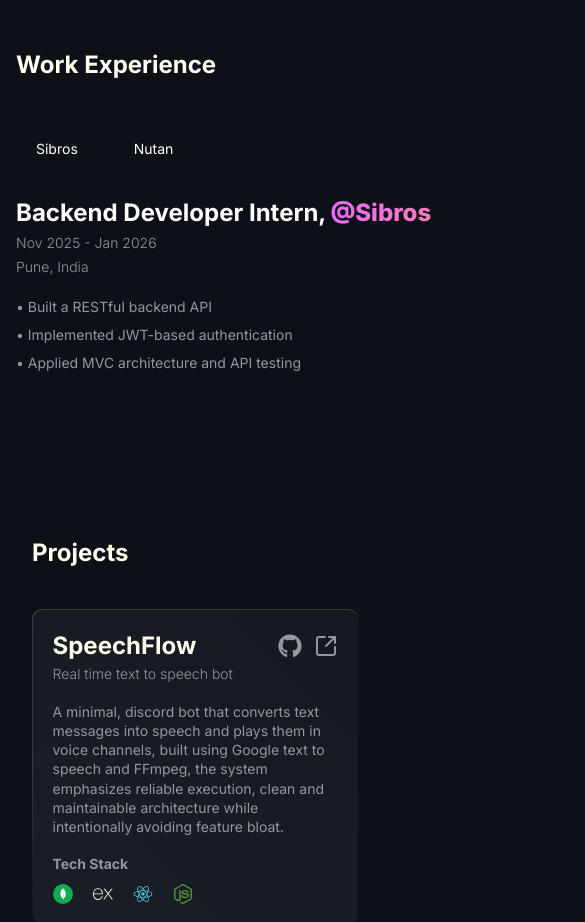
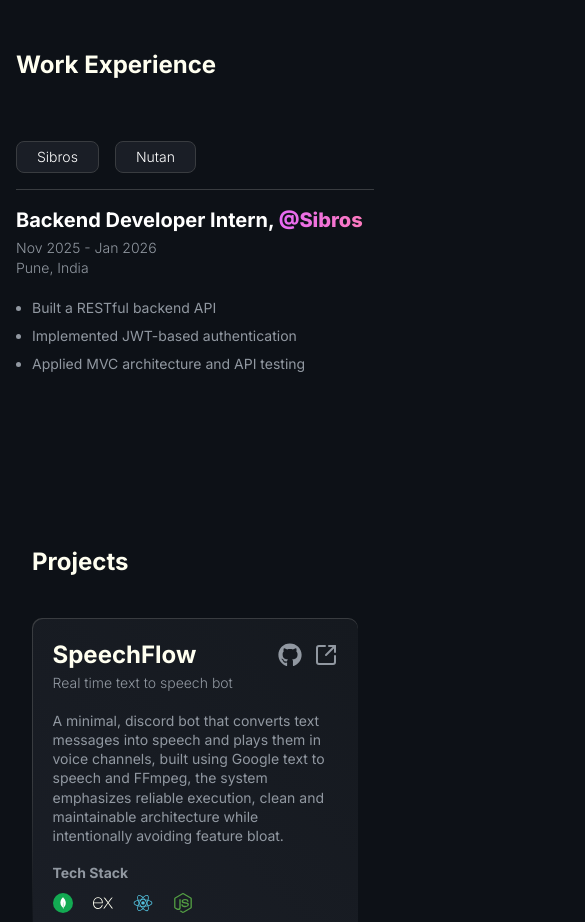
Before and after one commit to ajajm/Portfolio, a React (Vite) app in the folder client/: page / in a window 390 px wide. Shown: the part 800-1722 px from the top of the page, 585 px wide, since content can reach past the window. Built offline with nearby package versions, Linux system fonts and the light colour scheme.

Commit message:
style: add a bottom line for distinguish

```diff
--- a/client/src/features/Experience.jsx
+++ b/client/src/features/Experience.jsx
@@ -13,9 +13,9 @@
             duration: 'Nov 2025 - Jan 2026',
             location: 'Pune, India',
             description: {
-                line1:'• Built a RESTful backend API',
-                line2:'• Implemented JWT-based authentication',
-                line3:'• Applied MVC architecture and API testing'
+                line1:'Built a RESTful backend API',
+                line2:'Implemented JWT-based authentication',
+                line3:'Applied MVC architecture and API testing'
             }
         },
         Nutan: {
@@ -23,18 +23,18 @@
             duration: 'May 2025 - July 2025',
             location: 'Nashik, India',
             description: {
-                line1:'• Orchestrated a 6-week digital literacy program for 100+ students',
-                line2:'• Developed and deployed a functional website using the MERN stack',
-                line3:'• Streamlining information delivery through automation'
+                line1:'Orchestrated a 6-week digital literacy program for 100+ students',
+                line2:'Developed and deployed a functional website using the MERN stack',
+                line3:'Streamlining information delivery through automation'
             }
         },
         company2: {
             role: 'JPM',
             duration: 'Sep 2025 - Jan 2026',
             description: {
-                line1:'• Description line 1',
-                line2:'• Description line 2',
-                line3:'• Description line 3'
+                line1:'Description line 1',
+                line2:'Description line 2',
+                line3:'Description line 3'
             }
         }
     }
@@ -44,18 +44,25 @@
         const data = workInfo[selectedWork]
 
         return <div>
-                <div className='flex flex-col items-start justify-center font-light text-sm w-xl gap-1 text-gray-300'>
-                    <h1 className="text-2xl md:text-3xl text-white font-bold ">{data.role},
+                <div className='flex flex-col items-start justify-center font-light text-sm  gap-1 text-gray-300'>
+                    <h1 className="text-xl md:text-3xl text-white font-bold ">{data.role},
                         <span className="bg-linear-to-r from-[#e769f5]  to-[#fc79bd] inline-block text-transparent bg-clip-text font-extrabold ml-1">@{selectedWork}</span>
                     </h1>
-                    <p className='text-[#9198a1]'>{data.duration}</p>
-                    <p className='text-[#9198a1]'>{data.location} </p>
+                    <ul className='list-outside text-[#9198a1]'>
+                        <li>{data.duration}</li>
+                        <li>{data.location}</li>
+                    </ul>
+                    {/* <p className='text-[#9198a1]'>{data.duration}</p>
+                    <p className='text-[#9198a1]'>{data.location} </p> */}
                 </div>
 
                 <div className='py-4 text-sm text-[#9198a1] font-normal leading-loose'>
-                    <p>{data.description.line1}</p>
-                    <p>{data.description.line2}</p>
-                    <p>{data.description.line3}</p>
+                    <ul className='list-disc pl-4 list-outside text-[#9198a1]'>
+                        <li>{data.description.line1}</li>
+                        <li>{data.description.line2}</li>
+                        <li>{data.description.line3}</li>
+                    </ul>
+
                 </div>
             </div>
     }
@@ -66,11 +73,14 @@
     Work Experience
   </h1>
 
-  <div className="flex flex-col md:flex-row gap-8 lg:gap-16 mt-5">
+  <div className="flex flex-col md:flex-row gap-4 lg:gap-16 mt-3">
 
     {/* Buttons section */}
     <section
       className="
+        py-4 mb
+        border-[#393c40]
+        border-b-1 md:border-0
         flex flex-row md:flex-col
         gap-4
         overflow-x-auto md:overflow-x-visible
@@ -87,6 +97,7 @@
             console.log(workInfo[selectedWork])
         }}
         className="
+        bg-[#1a1e26] font-light text-sm hover:-translate-y-1  transition ease-linear border-[0.5px] rounded-lg border-[#393c40]
           px-5 py-2 rounded-md whitespace-nowrap
         text-white
           md:w-full
@@ -102,6 +113,7 @@
           console.log('button clicked !')
         }}
         className="
+        bg-[#1a1e26] font-light text-sm hover:-translate-y-1  transition ease-linear border-[0.5px] rounded-lg border-[#393c40]
           px-5 py-2 rounded-md whitespace-nowrap
           text-white
           md:w-full
@@ -120,6 +132,7 @@
   </div>
 </div>
 
+
   )
 }
 
```
